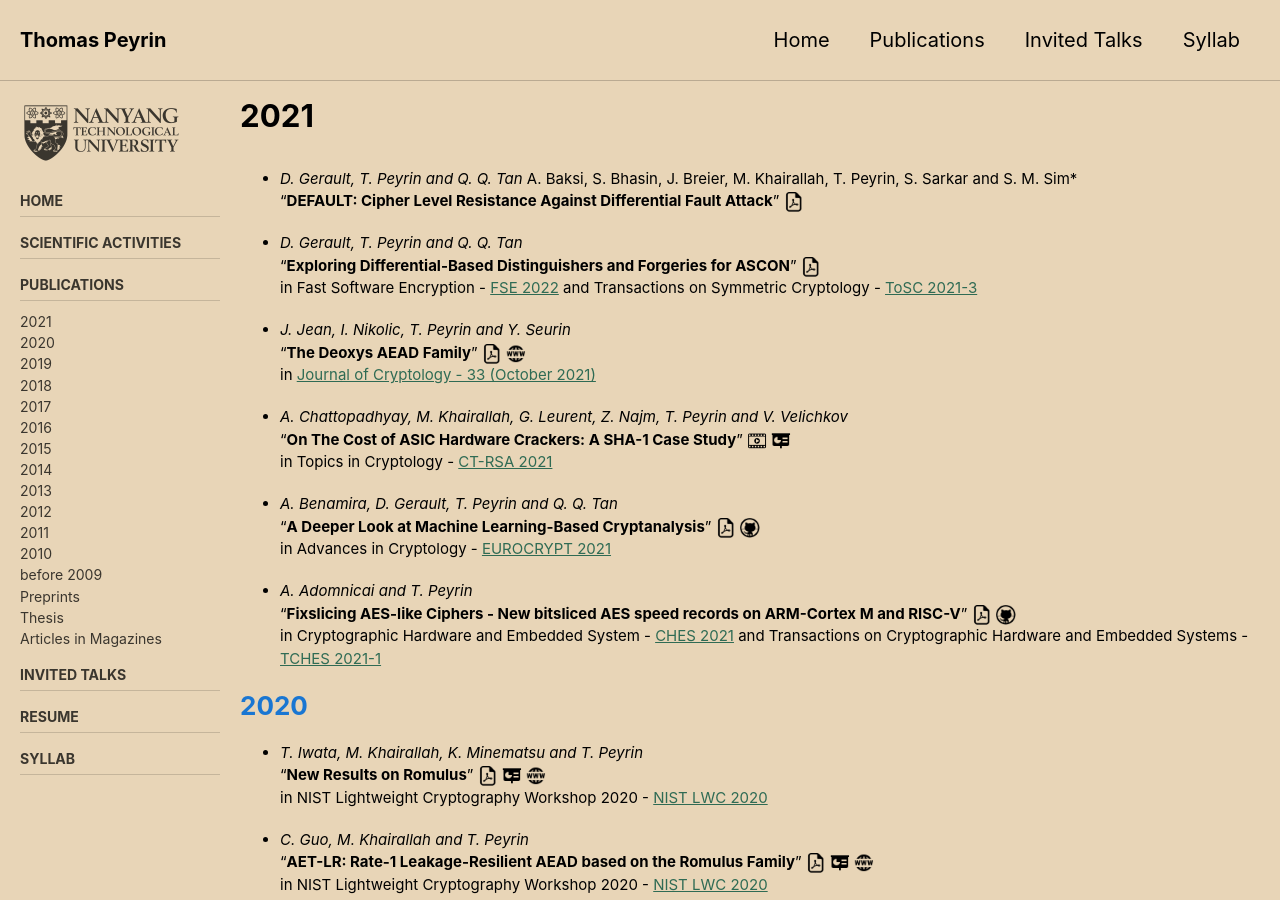
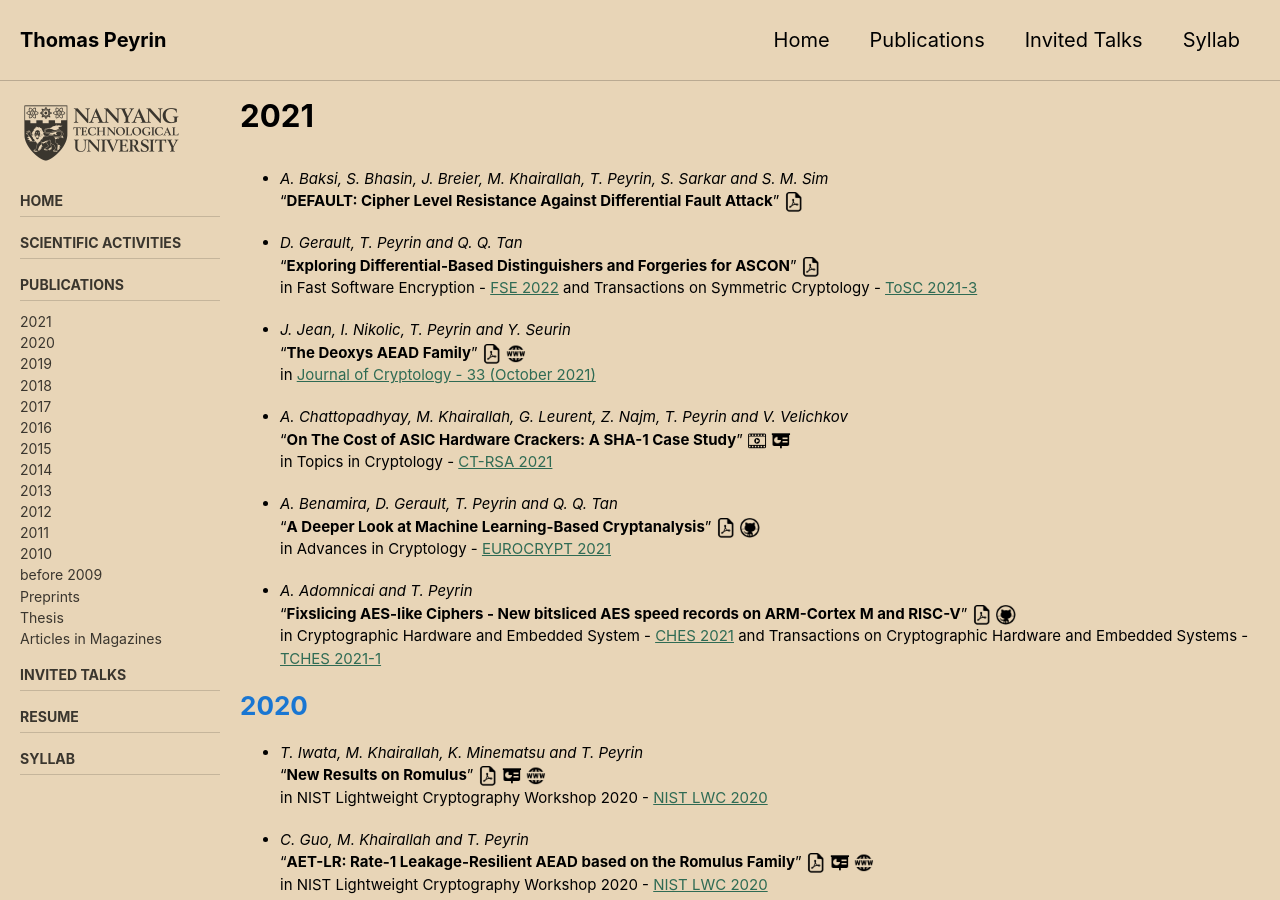
Before and after one commit to thomaspeyrin/web, a Jekyll site: the page built from publications.md, in a window 1280 px wide and 900 px high. Built offline with Jekyll 4.4.1, drawn with Linux system fonts in a browser that asks for light colours; cached includes are drawn as plain includes; nearby versions of some CDN libraries; our own code applies the rules of GitHub Pages for plain Markdown files.

Commit message:
Update publications.md

```diff
--- a/publications.md
+++ b/publications.md
@@ -11,7 +11,7 @@ sidebar:
 
 # 2021
 
-- *D. Gerault, T. Peyrin and Q. Q. Tan*  	A. Baksi, S. Bhasin, J. Breier, M. Khairallah, T. Peyrin, S. Sarkar and S. M. Sim*
+- *A. Baksi, S. Bhasin, J. Breier, M. Khairallah, T. Peyrin, S. Sarkar and S. M. Sim*
 "**DEFAULT: Cipher Level Resistance Against Differential Fault Attack**"  [![](https://thomaspeyrin.github.io/web/assets/images/pdf_icon_small.png "article")](https://eprint.iacr.org/2021/712.pdf)
 
 - *D. Gerault, T. Peyrin and Q. Q. Tan*
```
